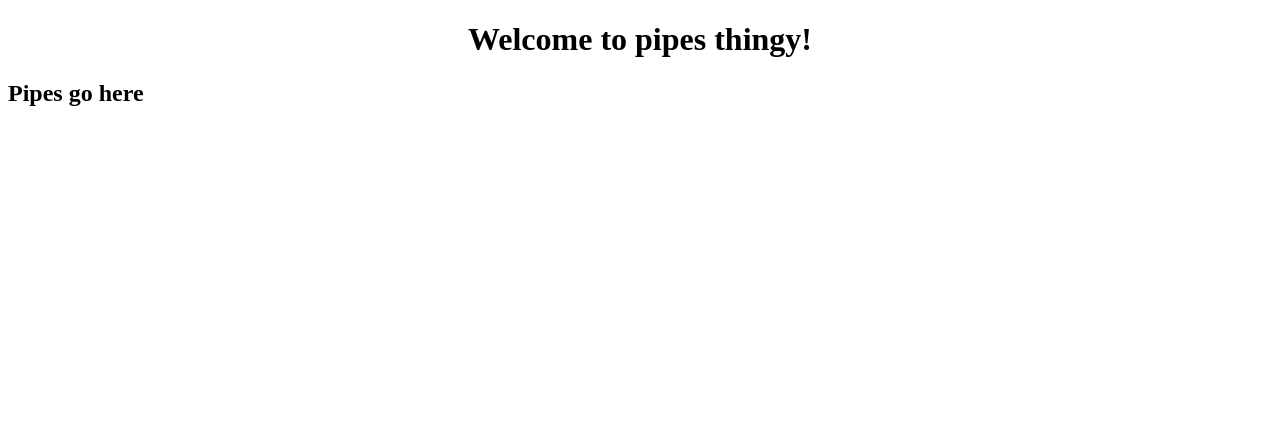
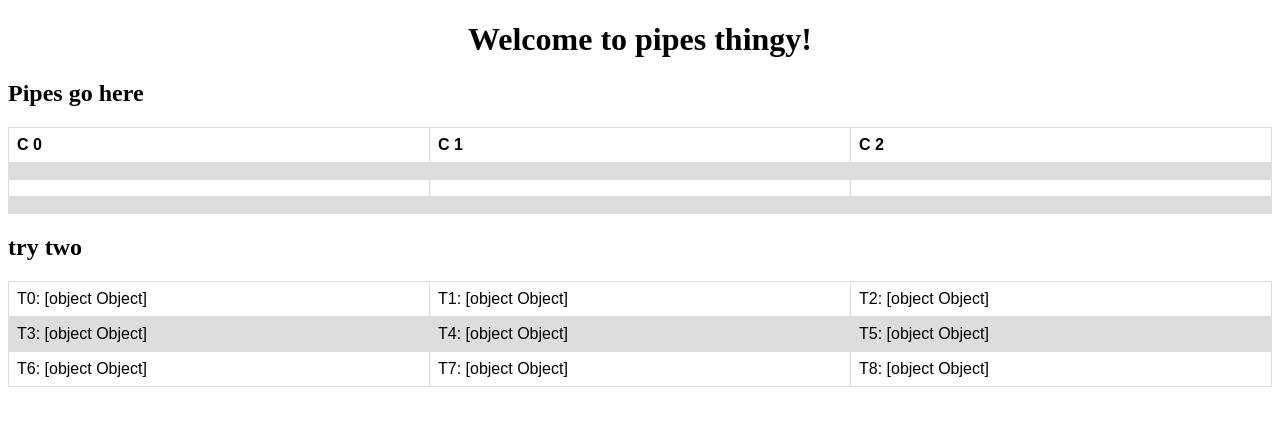
Before and after one commit to bensbalancedcode/sandbox, an Angular app in the folder Angular/Pipes/pipes/: page /game in a window 1280 px wide. Shown: the top 426 px of the page. Built offline with nearby package versions, Linux system fonts and the light colour scheme.

Commit message:
Basic display done. Need to choose data control flow

```diff
--- a/Angular/Pipes/pipes/src/app/pipe-gamepage/pipe-gamepage.component.html
+++ b/Angular/Pipes/pipes/src/app/pipe-gamepage/pipe-gamepage.component.html
@@ -8,7 +8,7 @@
   </tr>
   <tr *ngFor="let tileRow of tileRows">
     <td *ngFor="let tile of tileRow">
-      <app-tile></app-tile>
+      <!-- <app-tile></app-tile> -->
     </td>
   </tr>
   <!-- <tr>
@@ -27,3 +27,16 @@
     <td>Austria</td>
   </tr> -->
 </table>
+
+<h2>try two </h2>
+<table>
+  <ng-container *ngFor="let row of tileRows">
+      <tr>
+        <!-- <td><h2> row first id: {{row[0].id}}</h2></td> -->
+      <td *ngFor="let tile of row">T{{tile.id}}:
+          <!-- <app-tile  ></app-tile> -->
+          {{tile}}
+      </td>
+    </tr>
+  </ng-container>
+</table>
--- a/Angular/Pipes/pipes/src/app/pipe-gamepage/pipe-gamepage.component.ts
+++ b/Angular/Pipes/pipes/src/app/pipe-gamepage/pipe-gamepage.component.ts
@@ -15,16 +15,33 @@ export class PipeGamepageComponent implements OnInit {
   private readonly rows = 3;
 
   ngOnInit() {
+    console.log("ngOnInit");
     let counter = 0;
     this.tileRows = new Array<Array<TileComponent>>(this.rows);
-    this.tileRows.forEach(tRow => {
-      tRow = new Array<TileComponent>(this.tilesInRow);
-      tRow.forEach(tile => {
-        tile.image = 'tile';
-        tile.id = counter;
+
+    for (var i = 0; i < this.rows; i++) {
+      var tRow = new Array<TileComponent>(this.tilesInRow);
+      console.log('row ' + i + ' has columns: ' + tRow.length);
+      for (var h = 0; h < this.tilesInRow; h++){
+        var tile = new TileComponent(counter, h, i, counter.toString());
+        // tile.image = 'tile ' + counter;
+        // console.log('tile: ' + tile.image);
+        // tile.id = counter;
         counter++;
-      });
-    });
+        tRow[h] = tile;
+      };
+      this.tileRows[i] = tRow;
+    };
+
+    // this.tileRows.forEach(tRow => {
+    //   tRow = new Array<TileComponent>(this.tilesInRow);
+    //   tRow.forEach(tile => {
+    //     tile.image = 'tile ' + counter;
+    //     console.log(tile.image);
+    //     tile.id = counter;
+    //     counter++;
+    //   });
+    // });
 
   }
 
--- a/Angular/Pipes/pipes/src/app/tile/tile.component.html
+++ b/Angular/Pipes/pipes/src/app/tile/tile.component.html
@@ -1,3 +1,3 @@
 <p>
-  {{image}}
+  component: {{image}}.
 </p>
--- a/Angular/Pipes/pipes/src/app/tile/tile.component.ts
+++ b/Angular/Pipes/pipes/src/app/tile/tile.component.ts
@@ -1,4 +1,4 @@
-import { Component, OnInit } from '@angular/core';
+import { Component, OnInit, Input } from '@angular/core';
 
 @Component({
   selector: 'app-tile',
@@ -7,19 +7,30 @@ import { Component, OnInit } from '@angular/core';
 })
 export class TileComponent implements OnInit {
 
-  constructor() { }
+  @Input ('id') id_param: number;
+
+  @Input ('x_coord') x_param: number;
+  @Input ('y_coord') y_param: number;
+
+  @Input ('image') image_param: number;
+  constructor(
+    public id: number = 0,
+    public x_coord: number= 0,
+    public y_coord: number= 0,
+    public image: string = ""
+    ) { }
 
   // one of several icons.
   // can be locked in place.
   // somehow swap with other icons.
   // does the tile know where it is, or does the grid track that?
-  public id: number;
-  public x_coord: number;
-  public y_coord: number;
+  // public id: number;
+  // public x_coord: number;
+  // public y_coord: number;
 
   public locked: boolean;
 
-  public image: string;
+  // public image: string;
 
   ngOnInit() {
   }
```
Also changed, not shown: Angular/Pipes/pipes/src/app/tileData.ts (added, +15 -0 lines), 2 other files (tests, documents, lock files or other folders).
